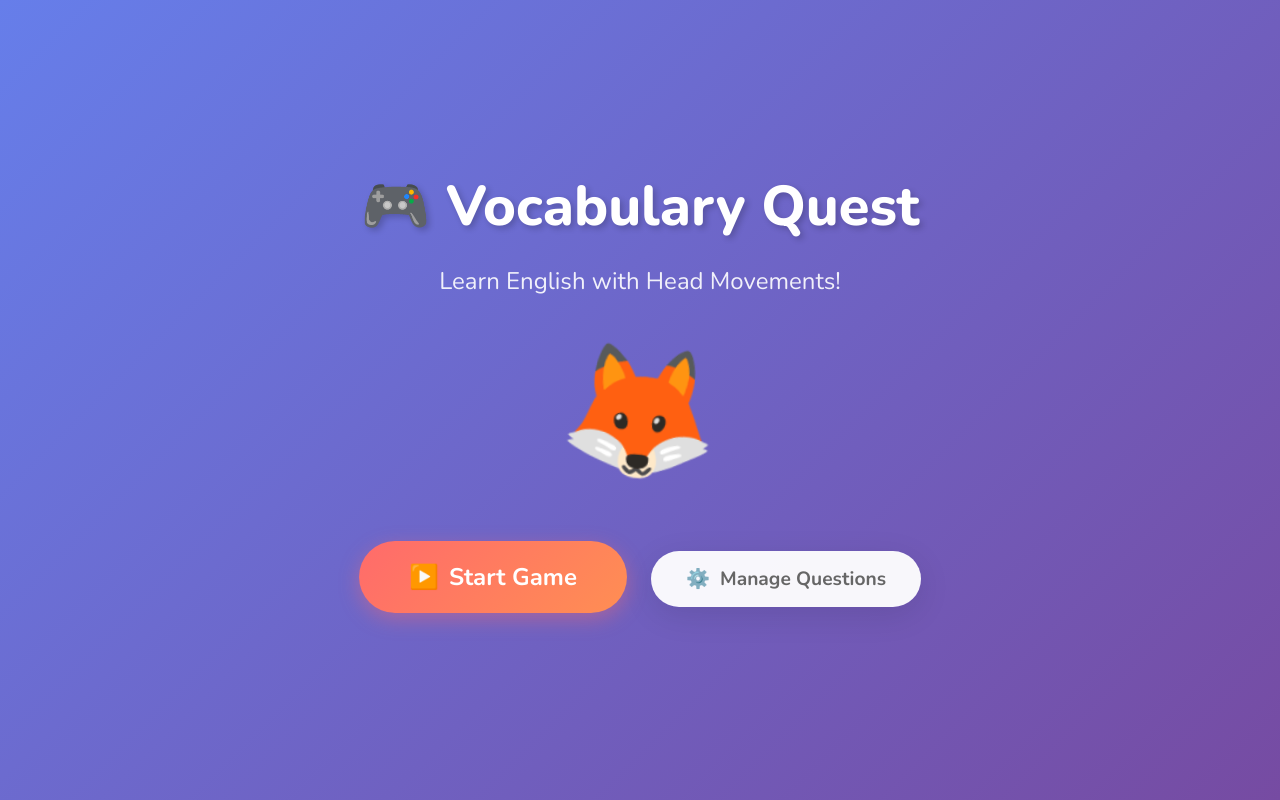
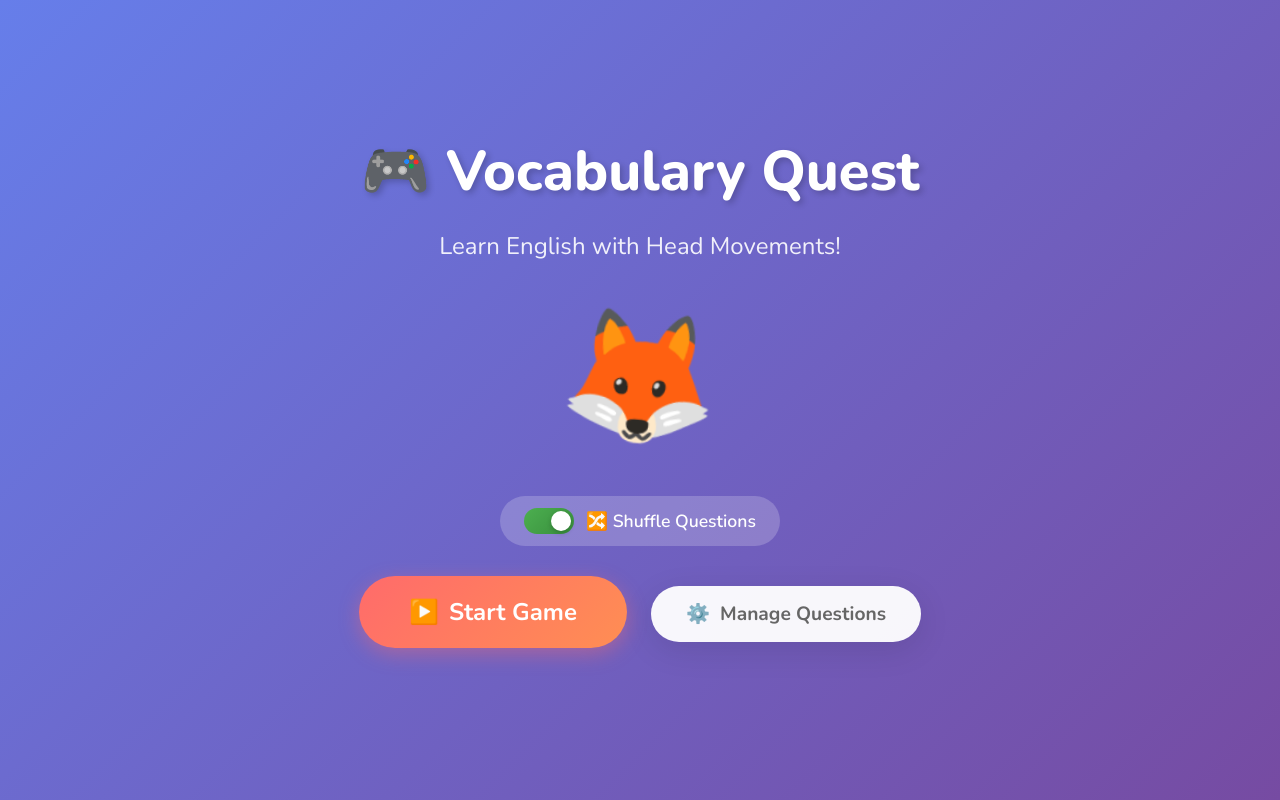
Before and after one commit to tuan204-dev/vocab-game, a website built with Vite: page index.html in a window 1280 px wide. Built offline with nearby package versions, Linux system fonts and the light colour scheme.

Commit message:
Add shuffle questions toggle to game options
Introduced a UI toggle in index.html and styles for enabling or disabling question shuffling. Updated main.js and questions.js to support starting the game with or without shuffled questions based on the toggle state.

```diff
--- a/index.html
+++ b/index.html
@@ -20,6 +20,15 @@
                 <h1 class="game-title">🎮 Vocabulary Quest</h1>
                 <p class="game-subtitle">Learn English with Head Movements!</p>
                 <div class="mascot">🦊</div>
+
+                <div class="game-options">
+                    <label class="toggle-option">
+                        <input type="checkbox" id="shuffle-toggle" checked>
+                        <span class="toggle-slider"></span>
+                        <span class="toggle-label">🔀 Shuffle Questions</span>
+                    </label>
+                </div>
+
                 <button id="start-btn" class="btn btn-primary btn-large">
                     <span>▶️</span> Start Game
                 </button>
--- a/src/main.js
+++ b/src/main.js
@@ -5,7 +5,7 @@ import {
   updateQuestion,
   deleteQuestion,
   resetToDefault,
-  getRandomQuestions,
+  getGameQuestions,
   prepareQuestion,
   toggleQuestion
 } from './questions.js';
@@ -135,7 +135,8 @@ async function initializeCamera() {
 
 // Start the actual game
 async function startGame() {
-  state.questions = getRandomQuestions().map(prepareQuestion);
+  const shouldShuffle = document.getElementById('shuffle-toggle').checked;
+  state.questions = getGameQuestions(shouldShuffle).map(prepareQuestion);
   state.currentQuestionIndex = 0;
   state.score = 0;
   state.isAnswering = false;
--- a/src/questions.js
+++ b/src/questions.js
@@ -54,13 +54,13 @@ export function resetToDefault() {
   return [...defaultQuestions];
 }
 
-// Get random questions for a game session
-export function getRandomQuestions(count) {
+// Get questions for a game session
+export function getGameQuestions(shuffle = true) {
   const questions = getQuestions().filter(q => !q.disabled);
-  const shuffled = [...questions].sort(() => Math.random() - 0.5);
-  // If no count specified, return all questions
-  if (!count) return shuffled;
-  return shuffled.slice(0, Math.min(count, shuffled.length));
+  if (shuffle) {
+    return [...questions].sort(() => Math.random() - 0.5);
+  }
+  return [...questions];
 }
 
 // Toggle question disabled state
--- a/src/styles.css
+++ b/src/styles.css
@@ -89,6 +89,66 @@ body {
   0%, 100% { transform: rotate(0deg); }
   25% { transform: rotate(-5deg); }
   75% { transform: rotate(5deg); }
+}
+
+/* ===== Game Options ===== */
+.game-options {
+  margin: 20px 0;
+}
+
+.toggle-option {
+  display: inline-flex;
+  align-items: center;
+  gap: 12px;
+  cursor: pointer;
+  background: rgba(255, 255, 255, 0.2);
+  padding: 12px 24px;
+  border-radius: 50px;
+  transition: all 0.3s ease;
+}
+
+.toggle-option:hover {
+  background: rgba(255, 255, 255, 0.3);
+}
+
+.toggle-option input {
+  display: none;
+}
+
+.toggle-slider {
+  width: 50px;
+  height: 26px;
+  background: rgba(255, 255, 255, 0.3);
+  border-radius: 50px;
+  position: relative;
+  transition: all 0.3s ease;
+}
+
+.toggle-slider::after {
+  content: '';
+  position: absolute;
+  width: 20px;
+  height: 20px;
+  background: white;
+  border-radius: 50%;
+  top: 3px;
+  left: 3px;
+  transition: all 0.3s ease;
+  box-shadow: 0 2px 5px rgba(0, 0, 0, 0.2);
+}
+
+.toggle-option input:checked + .toggle-slider {
+  background: linear-gradient(135deg, #4CAF50 0%, #388E3C 100%);
+}
+
+.toggle-option input:checked + .toggle-slider::after {
+  left: 27px;
+}
+
+.toggle-label {
+  color: white;
+  font-weight: 600;
+  font-size: 1.1rem;
 }
 
 /* ===== Buttons ===== */
```
